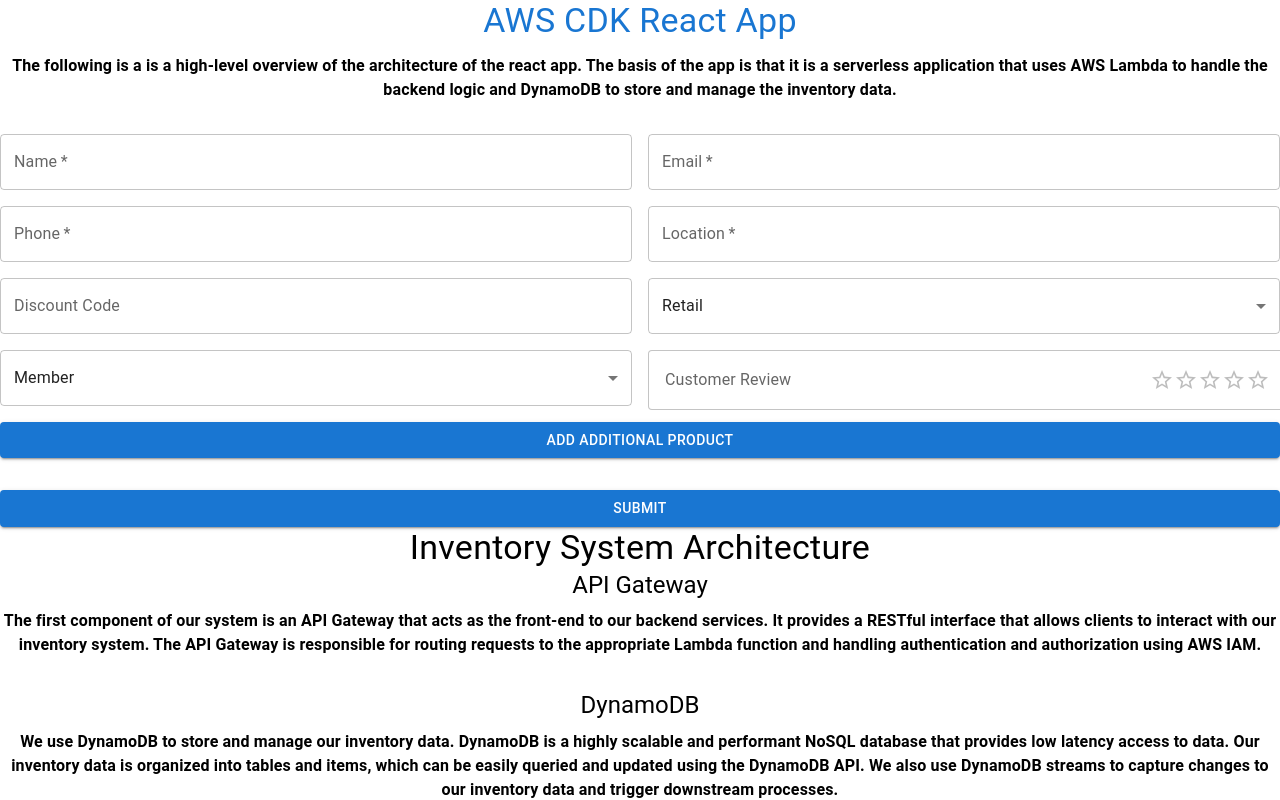
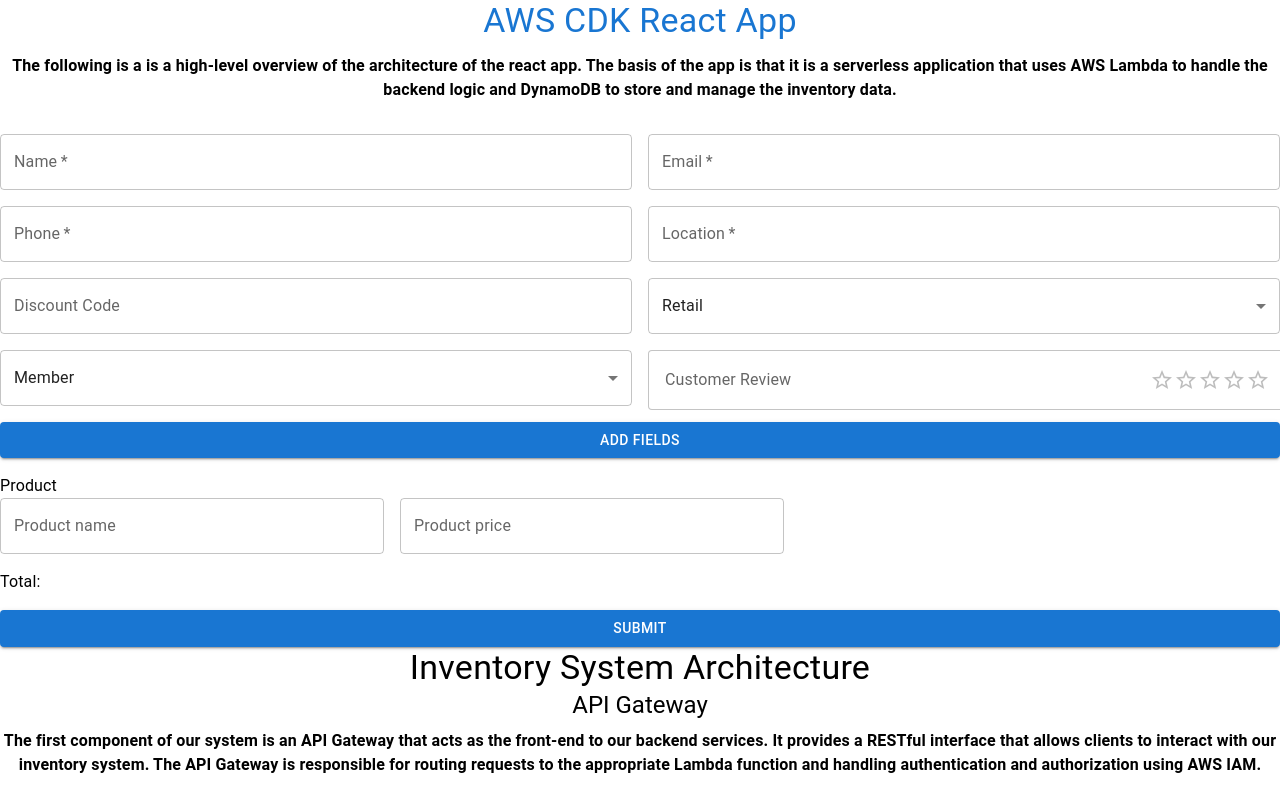
Before and after one commit to SamuelLawrence876/app-cdk-arch, a React (Create React App) app: page / in a window 1280 px wide. Shown: the top 800 px of the page. Built offline with nearby package versions, Linux system fonts and the light colour scheme.

Commit message:
updated how product works

```diff
--- a/src/App.tsx
+++ b/src/App.tsx
@@ -14,7 +14,10 @@
 } from '@mui/material';
 import { Transaction, Customer, MemberType } from './models/models';
 import Info from './components/info';
-
+interface TextFieldProps {
+  id: string;
+  label: string;
+}
 const MyForm: React.FC = () => {
   const [formData, setFormData] = useState<Transaction>({
     name: '',
@@ -26,73 +29,89 @@
     fraud: false,
     review: 0,
     memberType: MemberType.MEMBER,
-    products: [],
+    products: [
+      {
+        id: '',
+        name: '',
+        price: 0,
+        productType: '',
+      },
+    ],
   });
-  const [inputCount, setInputCount] = useState(0);
+
   const [alert, setAlert] = useState(false);
-
-  const handleClick = () => {
-    setInputCount(inputCount + 1);
-  };
 
   const handleChange = (event: any) => {
     const { name, value } = event.target;
     setFormData({ ...formData, [name]: value });
   };
 
-  const inputs = [];
-  for (let i = 0; i < inputCount; i++) {
-    inputs.push(
-      <div key={i}>
-        <Typography
-          sx={{
-            marginTop: '1rem',
-            marginBottom: '0.5rem',
-            fontWeight: 'bold',
-            fontSize: '1.2rem',
-            color: '#3f51b5',
-          }}
-        >
-          Item {i + 1}
-        </Typography>
-        <FormControl variant="outlined">
-          <InputLabel id={`dropdown-label-${i}`}>Shoe</InputLabel>
-          <Select
-            value={formData.products[i]?.name}
-            onChange={handleChange}
-            labelId={`dropdown-label-${i}`}
-            label="Option 1"
-            style={{ minWidth: '150px' }}
-            MenuProps={{
-              PaperProps: {
-                style: {
-                  maxHeight: '200px',
-                  width: '250px',
-                },
-              },
-            }}
-          >
-            <MenuItem value={1}>Chukka</MenuItem>
-            <MenuItem value={2}>Air Forces</MenuItem>
-            <MenuItem value={3}>Air Max</MenuItem>
-            <MenuItem value={4}>Air Jordan</MenuItem>
-            <MenuItem value={5}>Duckbill</MenuItem>
-          </Select>
-        </FormControl>
-        <FormControl variant="outlined" style={{ marginRight: '1rem' }}>
-          <TextField
-            required
-            fullWidth
-            label="size"
-            name="price"
-            type="number"
-            value={formData.products[i]?.price}
-            onChange={handleChange}
-          />
-        </FormControl>
-      </div>,
-    );
-  }
+  const [textFields, setTextFields] = useState<TextFieldProps[]>([
+    { id: 'Shoes', label: 'Price' },
+  ]);
+
+  const handleAddFields = () => {
+    setTextFields([
+      ...textFields,
+      {
+        id: `Shoes`,
+        label: `Price`,
+      },
+    ]);
+  };
+  // const inputs = [];
+  // for (let i = 0; i < inputCount; i++) {
+  //   inputs.push(
+  //     <div key={i}>
+  //       <Typography
+  //         sx={{
+  //           marginTop: '1rem',
+  //           marginBottom: '0.5rem',
+  //           fontWeight: 'bold',
+  //           fontSize: '1.2rem',
+  //           color: '#3f51b5',
+  //         }}
+  //       >
+  //         Item {i + 1}
+  //       </Typography>
+  //       <FormControl variant="outlined">
+  //         <InputLabel id={`dropdown-label-${i}`}>Shoe</InputLabel>
+  //         <Select
+  //           value={formData.products[i]?.name}
+  //           onChange={handleChange}
+  //           labelId={`dropdown-label-${i}`}
+  //           label="Option 1"
+  //           style={{ minWidth: '150px' }}
+  //           MenuProps={{
+  //             PaperProps: {
+  //               style: {
+  //                 maxHeight: '200px',
+  //                 width: '250px',
+  //               },
+  //             },
+  //           }}
+  //         >
+  //           <MenuItem value={1}>Chukka</MenuItem>
+  //           <MenuItem value={2}>Air Forces</MenuItem>
+  //           <MenuItem value={3}>Air Max</MenuItem>
+  //           <MenuItem value={4}>Air Jordan</MenuItem>
+  //           <MenuItem value={5}>Duckbill</MenuItem>
+  //         </Select>
+  //       </FormControl>
+  //       <FormControl variant="outlined" style={{ marginRight: '1rem' }}>
+  //         <TextField
+  //           required
+  //           fullWidth
+  //           label="size"
+  //           name="price"
+  //           type="number"
+  //           value={formData.products[i]?.price}
+  //           onChange={handleChange}
+  //         />
+  //       </FormControl>
+  //     </div>,
+  //   );
+  // }
 
   const handleSubmit = async (event: any) => {
     const url = process.env.REACT_APP_API_GATEWAY_URL;
@@ -265,15 +284,47 @@
 
         <Grid item xs={12} sm={12}>
           <Button
+            fullWidth
             variant="contained"
-            onClick={handleClick}
-            fullWidth
-            sx={{ marginBottom: '1rem' }}
+            onClick={handleAddFields}
+            sx={{
+              marginBottom: '1rem',
+            }}
           >
-            Add additional product
+            Add Fields
           </Button>
-          {inputs}
-          {/* calculate total from product */}
+          <Typography>Product</Typography>
+          {/* todo Posts to products */}
+          {textFields.map((field) => (
+            <div>
+              <TextField
+                sx={{
+                  width: '30%',
+                  marginBottom: '1rem',
+                }}
+                onChange={handleChange}
+                key={field.id}
+                id={field.id}
+                label="Product name"
+                name="Product name"
+              />
+              <TextField
+                sx={{
+                  width: '30%',
+                  marginBottom: '1rem',
+                  marginLeft: '1rem',
+                }}
+                onChange={handleChange}
+                key={field.id}
+                id={field.id}
+                label="Product price"
+                type="number"
+                name="Product price"
+              />
+              {/* <Typography>price</Typography> */}
+            </div>
+          ))}
+          <Typography>Total:</Typography>
         </Grid>
         <Grid item xs={12}>
           <Button variant="contained" color="primary" type="submit" fullWidth>
```
Also changed, not shown: 1 other file (tests, documents, lock files or other folders).
